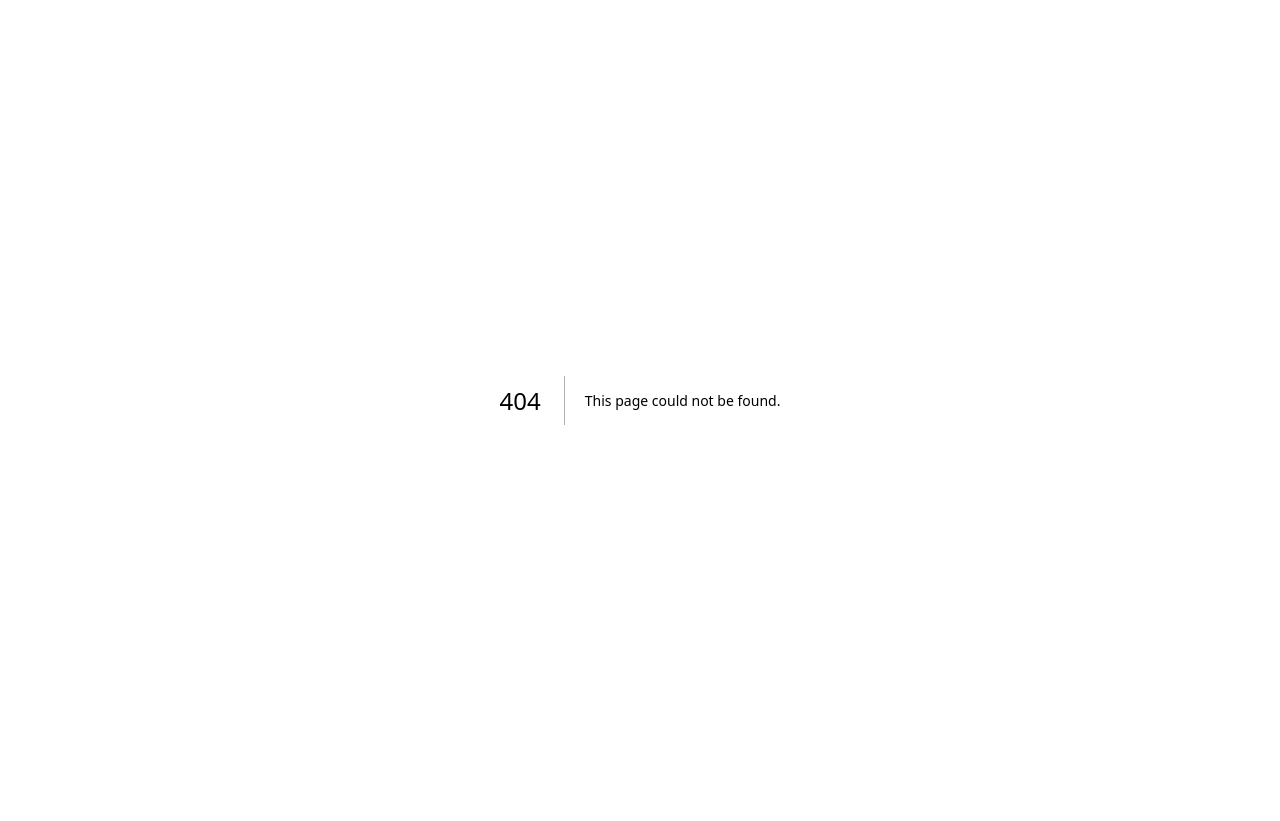
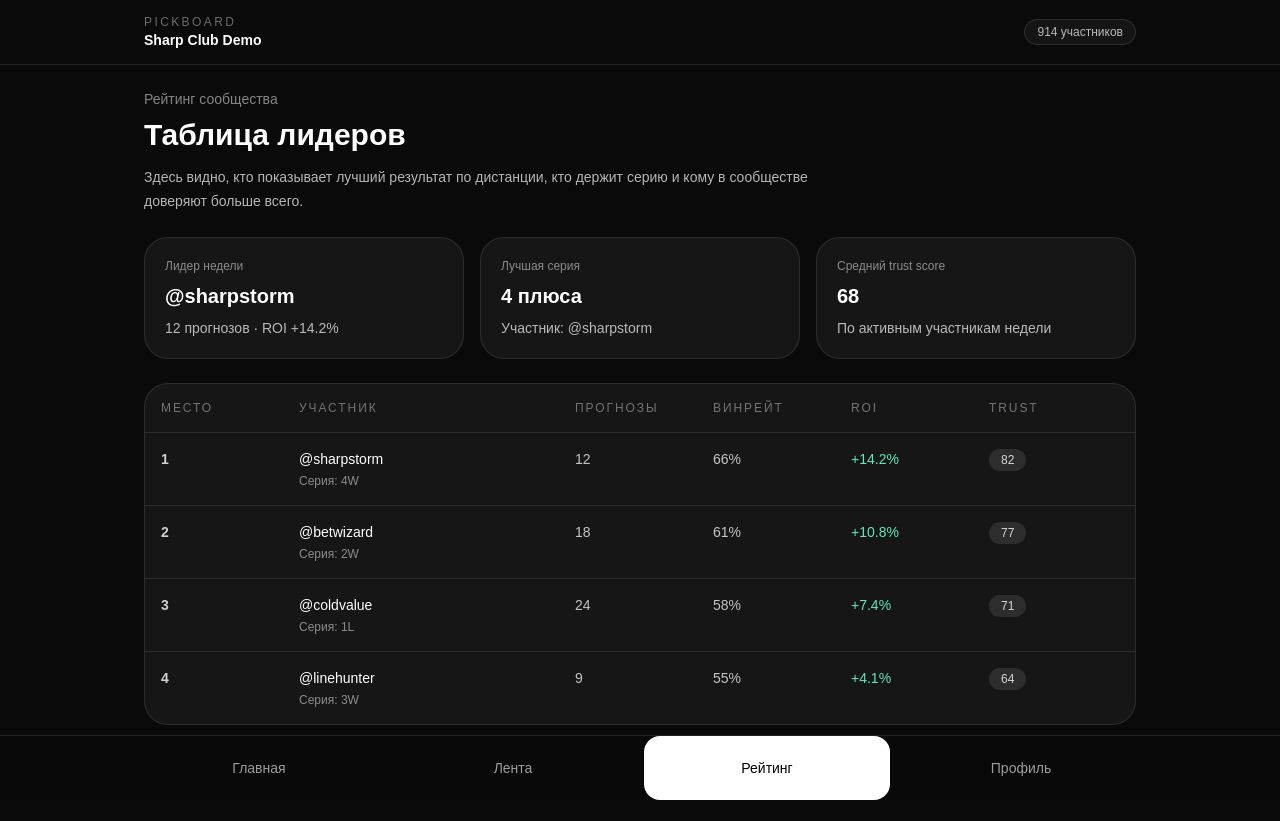
Before and after one commit to visitvitosatos-pixel/pickboard, a Next.js app: page /leaderboard in a window 1280 px wide. Before the commit this address had no page. Before the commit the page ends 800 px from the top, so only its background shows below. Built offline with nearby package versions, Linux system fonts and the light colour scheme.

Commit message:
feat: add leaderboard page and table

```diff
--- /dev/null
+++ b/src/app/leaderboard/page.tsx
@@ -0,0 +1,51 @@
+import { AppShell } from "@/components/layout/app-shell";
+import { LeaderboardTable } from "@/features/leaderboard/leaderboard-table";
+
+export default function LeaderboardPage() {
+  return (
+    <AppShell>
+      <section className="space-y-6">
+        <div>
+          <p className="text-sm text-white/50">Рейтинг сообщества</p>
+          <h1 className="mt-2 text-3xl font-semibold text-white">
+            Таблица лидеров
+          </h1>
+          <p className="mt-3 max-w-2xl text-sm leading-6 text-white/70">
+            Здесь видно, кто показывает лучший результат по дистанции, кто держит
+            серию и кому в сообществе доверяют больше всего.
+          </p>
+        </div>
+
+        <div className="grid gap-4 md:grid-cols-3">
+          <article className="rounded-3xl border border-white/10 bg-white/5 p-5">
+            <p className="text-xs text-white/50">Лидер недели</p>
+            <p className="mt-2 text-xl font-semibold text-white">
+              @sharpstorm
+            </p>
+            <p className="mt-2 text-sm text-white/70">
+              12 прогнозов · ROI +14.2%
+            </p>
+          </article>
+
+          <article className="rounded-3xl border border-white/10 bg-white/5 p-5">
+            <p className="text-xs text-white/50">Лучшая серия</p>
+            <p className="mt-2 text-xl font-semibold text-white">4 плюса</p>
+            <p className="mt-2 text-sm text-white/70">
+              Участник: @sharpstorm
+            </p>
+          </article>
+
+          <article className="rounded-3xl border border-white/10 bg-white/5 p-5">
+            <p className="text-xs text-white/50">Средний trust score</p>
+            <p className="mt-2 text-xl font-semibold text-white">68</p>
+            <p className="mt-2 text-sm text-white/70">
+              По активным участникам недели
+            </p>
+          </article>
+        </div>
+
+        <LeaderboardTable />
+      </section>
+    </AppShell>
+  );
+}
--- /dev/null
+++ b/src/features/leaderboard/leaderboard-table.tsx
@@ -0,0 +1,84 @@
+const demoLeaders = [
+  {
+    id: "1",
+    rank: 1,
+    name: "@sharpstorm",
+    picksCount: 12,
+    winRate: "66%",
+    roi: "+14.2%",
+    streak: "4W",
+    trustScore: 82,
+  },
+  {
+    id: "2",
+    rank: 2,
+    name: "@betwizard",
+    picksCount: 18,
+    winRate: "61%",
+    roi: "+10.8%",
+    streak: "2W",
+    trustScore: 77,
+  },
+  {
+    id: "3",
+    rank: 3,
+    name: "@coldvalue",
+    picksCount: 24,
+    winRate: "58%",
+    roi: "+7.4%",
+    streak: "1L",
+    trustScore: 71,
+  },
+  {
+    id: "4",
+    rank: 4,
+    name: "@linehunter",
+    picksCount: 9,
+    winRate: "55%",
+    roi: "+4.1%",
+    streak: "3W",
+    trustScore: 64,
+  },
+];
+
+export function LeaderboardTable() {
+  return (
+    <section className="overflow-hidden rounded-3xl border border-white/10 bg-white/5">
+      <div className="grid grid-cols-7 gap-2 border-b border-white/10 px-4 py-4 text-xs uppercase tracking-[0.16em] text-white/40">
+        <div>Место</div>
+        <div className="col-span-2">Участник</div>
+        <div>Прогнозы</div>
+        <div>Винрейт</div>
+        <div>ROI</div>
+        <div>Trust</div>
+      </div>
+
+      <div className="divide-y divide-white/10">
+        {demoLeaders.map((leader) => (
+          <article
+            key={leader.id}
+            className="grid grid-cols-7 gap-2 px-4 py-4 text-sm text-white"
+          >
+            <div className="font-semibold text-white/80">{leader.rank}</div>
+
+            <div className="col-span-2">
+              <p className="font-medium">{leader.name}</p>
+              <p className="mt-1 text-xs text-white/50">
+                Серия: {leader.streak}
+              </p>
+            </div>
+
+            <div className="text-white/75">{leader.picksCount}</div>
+            <div className="text-white/75">{leader.winRate}</div>
+            <div className="text-emerald-300">{leader.roi}</div>
+            <div>
+              <span className="rounded-full bg-white/10 px-3 py-1 text-xs font-medium text-white/80">
+                {leader.trustScore}
+              </span>
+            </div>
+          </article>
+        ))}
+      </div>
+    </section>
+  );
+}
```
